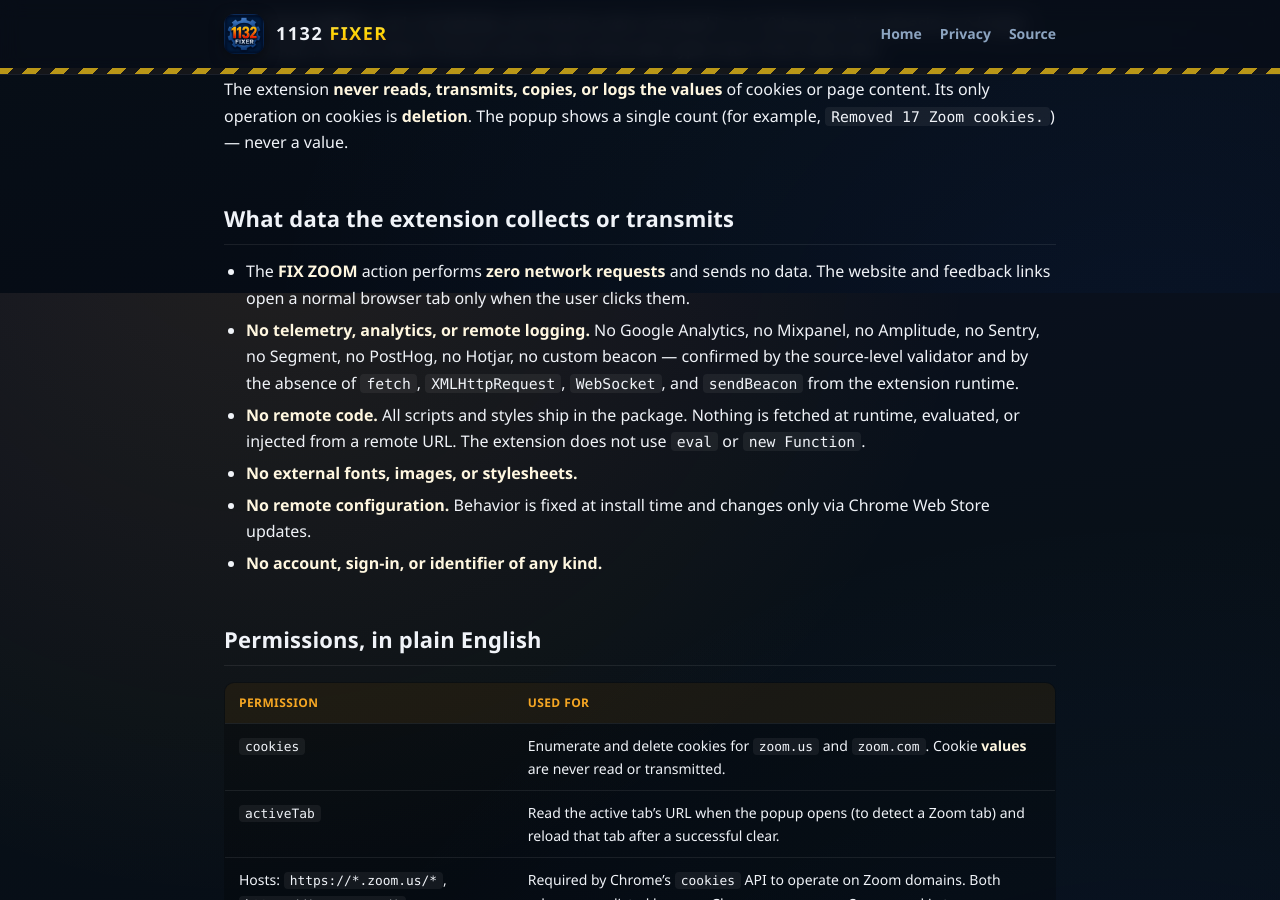
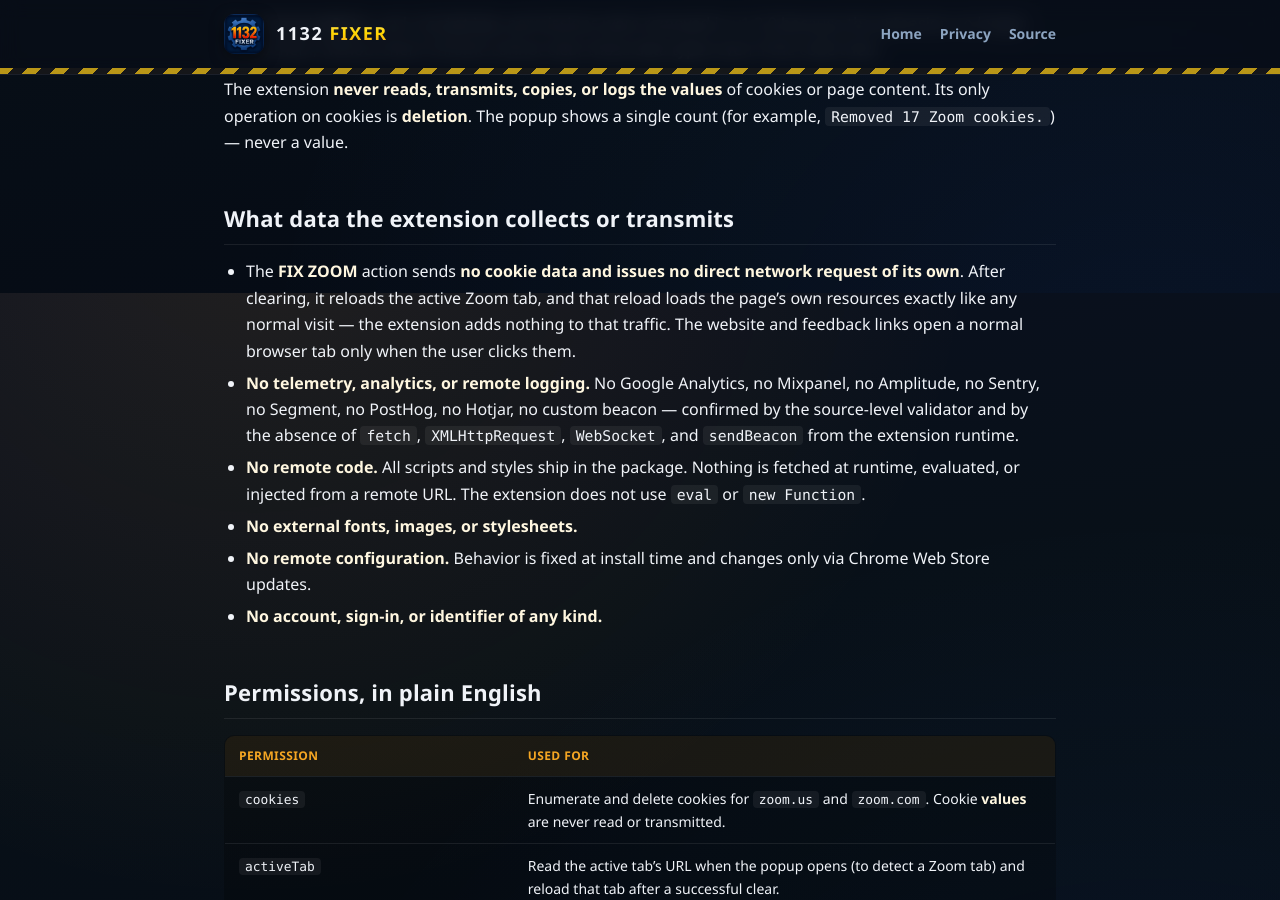
Before and after one commit to 1132-Fixer/chrome, a Jekyll site: the page built from PRIVACY_POLICY.md, in a window 1280 px wide and 900 px high, scrolled down 1507 px. Built offline with Jekyll 4.4.1, drawn with Linux system fonts in a browser that asks for light colours.

Commit message:
fix(review): disposition all six inherited review findings
One fix per finding, review law:

- default layout: og:image now absolute_url and twitter:image added with
  the same absolute value (a summary_large_image card without
  twitter:image was incomplete; a path-only og:image breaks scrapers).
- ds-bundle keyframes renamed dot-pulse / dot-blink (stylelint
  keyframe-name-pattern) with both animation references updated.
- tokens.css font stack: blinkmacsystemfont (stylelint
  value-keyword-case).
- FixButton preview: the focus ring its own prompt.md requires —
  :focus-visible 2px --text outline, 2px offset.
- Badges preview: Visit Website links the approved site; Feedback &
  Report marked intentionally inert in the preview (wired at runtime by
  popup.js), stated in a comment plus aria-disabled.
- Privacy policy + store copy (the Major): network claims scoped
  honestly — the extension sends no cookie data and makes no direct
  request of its own; the post-clear tab reload loads the page normally
  like any visit. Both files use the same scoped wording.

Co-Authored-By: Claude Fable 5 <noreply@anthropic.com>

```diff
--- a/PRIVACY_POLICY.md
+++ b/PRIVACY_POLICY.md
@@ -43,7 +43,7 @@ The extension **never reads, transmits, copies, or logs the values** of cookies
 
 ## What data the extension collects or transmits
 
-- The **FIX ZOOM** action performs **zero network requests** and sends no data. The website and feedback links open a normal browser tab only when the user clicks them.
+- The **FIX ZOOM** action sends **no cookie data and issues no direct network request of its own**. After clearing, it reloads the active Zoom tab, and that reload loads the page's own resources exactly like any normal visit — the extension adds nothing to that traffic. The website and feedback links open a normal browser tab only when the user clicks them.
 - **No telemetry, analytics, or remote logging.** No Google Analytics, no Mixpanel, no Amplitude, no Sentry, no Segment, no PostHog, no Hotjar, no custom beacon — confirmed by the source-level validator and by the absence of `fetch`, `XMLHttpRequest`, `WebSocket`, and `sendBeacon` from the extension runtime.
 - **No remote code.** All scripts and styles ship in the package. Nothing is fetched at runtime, evaluated, or injected from a remote URL. The extension does not use `eval` or `new Function`.
 - **No external fonts, images, or stylesheets.**
--- a/_layouts/default.html
+++ b/_layouts/default.html
@@ -12,8 +12,9 @@
 <meta property="og:type" content="website">
 <meta property="og:title" content="{% if page.title %}{{ page.title }}{% else %}{{ site.title }}{% endif %}">
 <meta property="og:description" content="{{ page.description | default: site.description }}">
-<meta property="og:image" content="{{ '/assets/social-preview.png' | relative_url }}">
+<meta property="og:image" content="{{ '/assets/social-preview.png' | absolute_url }}">
 <meta name="twitter:card" content="summary_large_image">
+<meta name="twitter:image" content="{{ '/assets/social-preview.png' | absolute_url }}">
 
 <link rel="icon" type="image/png" href="{{ '/icons/icon128.png' | relative_url }}">
 <link rel="stylesheet" href="{{ '/assets/site.css' | relative_url }}">
--- a/ds-bundle/components/Components/Badges/Badges.html
+++ b/ds-bundle/components/Components/Badges/Badges.html
@@ -11,5 +11,7 @@
 </style>
 <span class="badge static version-badge">v1.2.1</span>
 <span class="badge static scope-badge">Cookies only</span>
-<a class="badge site-link" href="#">Feedback &amp; Report</a>
-<a class="badge site-link" href="#">Visit Website</a>
+<!-- Feedback & Report is wired at runtime by popup.js (support flow); the
+     preview card keeps it intentionally inert. -->
+<a class="badge site-link" href="#" role="button" aria-disabled="true">Feedback &amp; Report</a>
+<a class="badge site-link" href="https://1132-fixer.xyz/">Visit Website</a>
--- a/ds-bundle/components/Components/FixButton/FixButton.html
+++ b/ds-bundle/components/Components/FixButton/FixButton.html
@@ -6,6 +6,7 @@
   .btn-zoom:hover:not(:disabled) { background:var(--accent-hover); transform:translateY(-1px); }
   .btn-zoom:active:not(:disabled) { background:var(--accent-down); transform:none; }
   .btn-zoom:disabled { opacity:0.45; cursor:progress; }
+  .btn-zoom:focus-visible { outline:2px solid var(--text); outline-offset:2px; }
 </style>
 <button class="btn-zoom" type="button">FIX ZOOM</button>
 <button class="btn-zoom" type="button" disabled>FIX ZOOM</button>
--- a/ds-bundle/tokens/tokens.css
+++ b/ds-bundle/tokens/tokens.css
@@ -29,7 +29,7 @@
   --text-dim: #9ca8bd;
 
   /* Type + radius scale (buttons 8px, badges pill) */
-  --font: 'Segoe UI Variable', 'Segoe UI', -apple-system, BlinkMacSystemFont, sans-serif;
+  --font: 'Segoe UI Variable', 'Segoe UI', -apple-system, blinkmacsystemfont, sans-serif;
   --radius-btn: 8px;
   --radius-pill: 999px;
 }
```
Also changed, not shown: STORE_PREP.md (+1 -1 lines), ds-bundle/_ds_bundle.css (+4 -4 lines).
